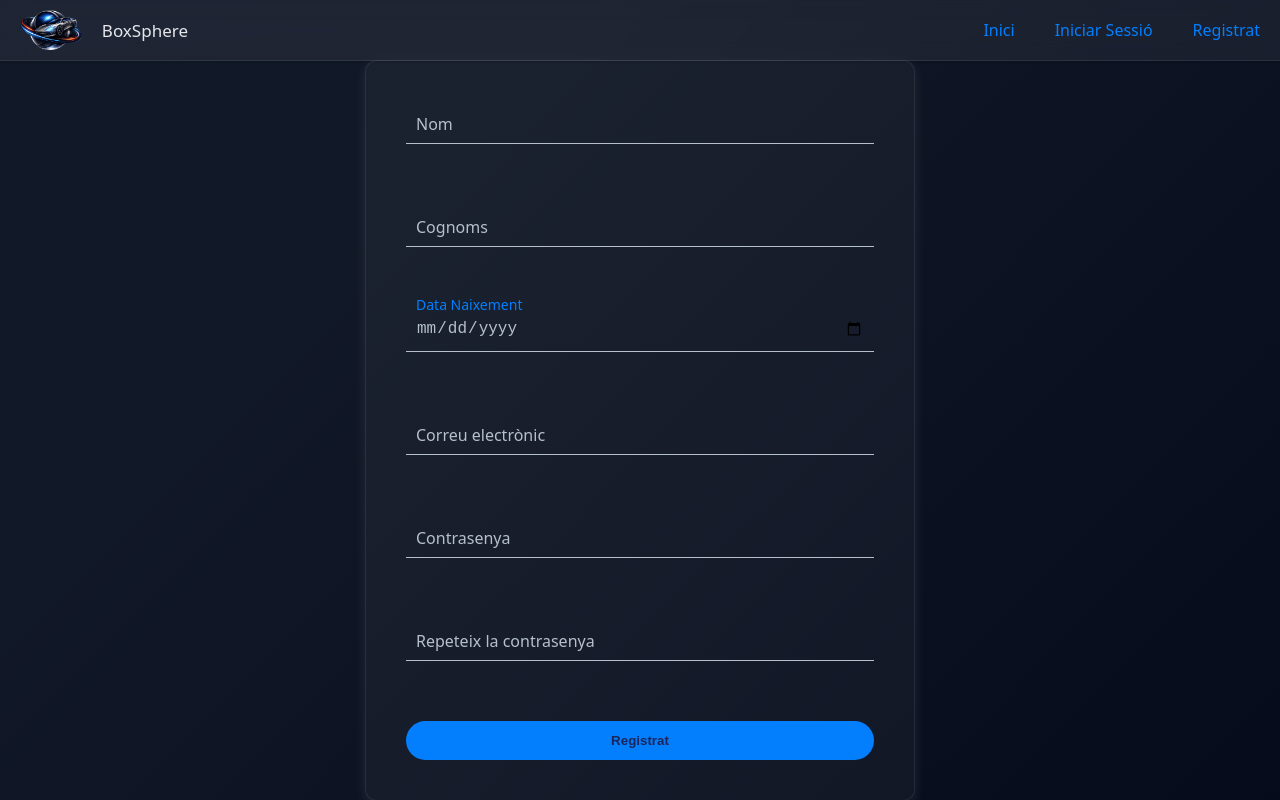
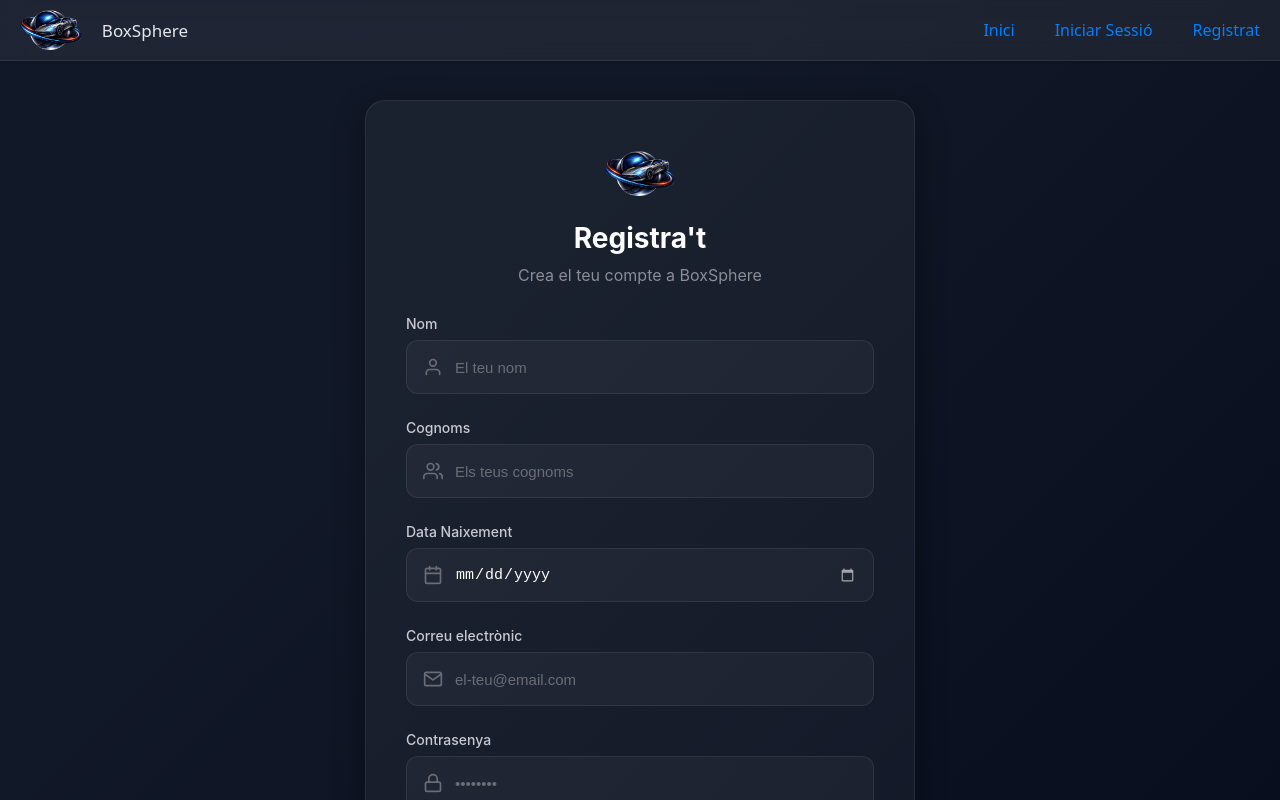
Before and after one commit to Aitor-Salido/projecte-Aitor, a React (Vite) app in the folder projecte-Aitor-Final/: page /registrat in a window 1280 px wide. Shown: the top 800 px of the page. Built offline with nearby package versions, Linux system fonts and the light colour scheme; no server answers.

Commit message:
new login and sigin

```diff
--- a/projecte-Aitor-Final/src/components/Iniciar_Sessio/IniciarSessio.jsx
+++ b/projecte-Aitor-Final/src/components/Iniciar_Sessio/IniciarSessio.jsx
@@ -1,8 +1,8 @@
 import { useState } from "react";
-import { useNavigate } from "react-router-dom";
+import { useNavigate, Link } from "react-router-dom";
 import styles from "./IniciarSessio.module.css";
-import {Form, Button, Label, Input, FormGroup} from 'reactstrap';
-import {httpRequest} from '../httpRequestUtils';
+import { Form, Button, Label, Input, FormGroup } from 'reactstrap';
+import { httpRequest } from '../httpRequestUtils';
 
 function Iniciar_Sessio({ onLoginSuccess }) {
   const [email, setEmail] = useState("");
@@ -31,30 +31,56 @@ function Iniciar_Sessio({ onLoginSuccess }) {
   return (
     <div className={styles.contenidorPrincipal}>
       <div className={styles.formulari_IS_Conetnidor}>
-        <Form onSubmit={enviar} className={styles.formulari_IS}>
+
+        {/* Cabecera con Logo, Título y Subtítulo */}
+        <div className={styles.header}>
+          {/* Sustituye la ruta del src por la de tu imagen del coche/planeta */}
+          <img src="./img/logo_Box.png" alt="BoxSphere Logo" className={styles.logo} />
+          <h1 className={styles.title}>Iniciar sessió</h1>
+          <p className={styles.subtitle}>Benvingut/da de nou a BoxSphere</p>
+        </div>
+
+        <Form onSubmit={enviar} className={styles.formulari_IS} noValidate>
           <FormGroup className={styles.conetnidorAux}>
+            <Label htmlFor="email" className={styles.label}>Correu electrònic</Label>
+            <div className={styles.inputWrapper}>
+              {/* Icono de Email */}
+              <svg className={styles.icon} viewBox="0 0 24 24" fill="none" stroke="currentColor" strokeWidth="2" strokeLinecap="round" strokeLinejoin="round"><path d="M4 4h16c1.1 0 2 .9 2 2v12c0 1.1-.9 2-2 2H4c-1.1 0-2-.9-2-2V6c0-1.1.9-2 2-2z"></path><polyline points="22,6 12,13 2,6"></polyline></svg>
               <Input
                 type="email"
                 id="email"
                 value={email}
-              placeholder=" "
+                placeholder="el-teu@email.com"
                 onChange={(e) => setEmail(e.target.value)}
+                className={styles.input}
               />
-            <Label htmlFor="email">Correu electrònic</Label>
+            </div>
           </FormGroup>
 
           <FormGroup className={styles.conetnidorAux}>
+            <Label htmlFor="contra" className={styles.label}>Contrasenya</Label>
+            <div className={styles.inputWrapper}>
+              {/* Icono de Candado */}
+              <svg className={styles.icon} viewBox="0 0 24 24" fill="none" stroke="currentColor" strokeWidth="2" strokeLinecap="round" strokeLinejoin="round"><rect x="3" y="11" width="18" height="11" rx="2" ry="2"></rect><path d="M7 11V7a5 5 0 0 1 10 0v4"></path></svg>
               <Input
                 type="password"
                 id="contra"
                 value={contra}
-              placeholder=" "
+                placeholder="••••••••"
                 onChange={(e) => setContra(e.target.value)}
+                className={styles.input}
               />
-            <Label htmlFor="contra">Contrasenya</Label>
+              {/* Icono de Ojo cerrado */}
+              <svg className={styles.iconRight} viewBox="0 0 24 24" fill="none" stroke="currentColor" strokeWidth="2" strokeLinecap="round" strokeLinejoin="round"><path d="M17.94 17.94A10.07 10.07 0 0 1 12 20c-7 0-11-8-11-8a18.45 18.45 0 0 1 5.06-5.94M9.9 4.24A9.12 9.12 0 0 1 12 4c7 0 11 8 11 8a18.5 18.5 0 0 1-2.16 3.19m-6.72-1.07a3 3 0 1 1-4.24-4.24"></path><line x1="1" y1="1" x2="23" y2="23"></line></svg>
+            </div>
+            <Link className={styles.linkForgot} to="/">Has oblidat la contrasenya?</Link>
           </FormGroup>
 
-          <Button type="submit" className={styles.button}>Iniciar Sessió</Button>
+          <Button type="submit" className={styles.button}>Iniciar sessió</Button>
+
+          <div className={styles.footerText}>
+            No tens compte? <Link className={styles.link} to="/registrat">Registra't</Link>
+          </div>
         </Form>
       </div>
     </div>
--- a/projecte-Aitor-Final/src/components/Iniciar_Sessio/IniciarSessio.module.css
+++ b/projecte-Aitor-Final/src/components/Iniciar_Sessio/IniciarSessio.module.css
@@ -3,97 +3,181 @@
   justify-content: center;
   align-items: center;
   min-height: calc(100vh - 60px);
+  font-family: -apple-system, BlinkMacSystemFont, "Segoe UI", Roboto, Helvetica, Arial, sans-serif;
 }
 
 .formulari_IS_Conetnidor {
-  width: 550px;
-  height: auto;
-      background: rgba(255, 255, 255, 0.04);
-    border: 1px solid rgba(255, 255, 255, 0.08);
-    border-radius: 12px;
-  padding: 40px;
-  border-radius: 12px;
-  box-shadow: 0 4px 12px rgba(149, 149, 149, 0.162);
+  width: 480px;
+  background: rgba(255, 255, 255, 0.04);
+  border: 1px solid rgba(255, 255, 255, 0.08);
+  border-radius: 20px;
+  padding: 50px 40px;
+  box-shadow: 0 10px 30px rgba(0, 0, 0, 0.4);
   display: flex;
   flex-direction: column;
   gap: 30px;
   box-sizing: border-box;
+}
 
+.header {
+  display: flex;
+  flex-direction: column;
+  align-items: center;
+  text-align: center;
+  gap: 10px;
+}
+
+.logo {
+  width: 70px;
+  height: auto;
+  margin-bottom: 15px;
+}
+
+.title {
+  color: #ffffff;
+  font-size: 28px;
+  font-weight: 700;
+  margin: 0;
+}
+
+.subtitle {
+  color: #8b8d97;
+  font-size: 16px;
+  margin: 0;
 }
 
 .formulari_IS {
   display: flex;
   flex-direction: column;
-  gap: 30px;
+  gap: 25px;
 }
-/* ------------------------------------------------------------------------------------------------------------------------------------------------------------- */
 
-/*                                                   He buscat un css en una web que hem feia aquest efecte                                                       */
 .conetnidorAux {
   position: relative;
   width: 100%;
+  display: flex;
+  flex-direction: column;
+  gap: 8px;
+  margin-bottom: 0 !important;
 }
 
-.conetnidorAux input {
-  width: 100%;
-  padding: 12px 10px;
-  font-size: 16px;
-  border: none;
-  border-bottom: 1px solid var(--text-secondary);
-  outline: none;
-  box-sizing: border-box;
-  transition: border-bottom 0.2s ease;
-  background: transparent;
-  margin-bottom: 30px;
-  color: var(--text-secondary);
+.label {
+  color: #c9c9d1;
+  font-size: 14px;
+  font-weight: 500;
+  margin: 0;
 }
 
-.conetnidorAux label {
-  position: absolute;
-  top: 12px;
-  left: 10px;
-  font-size: 16px;
-  color: var(--text-secondary);
-  pointer-events: none;
-  transition: transform 0.2s ease, font-size 0.2s ease, color 0.2s ease;
+.inputWrapper {
+  display: flex;
+  align-items: center;
+  background: rgba(255, 255, 255, 0.04);
+  border: 1px solid rgba(255, 255, 255, 0.08);
+  border-radius: 12px;
+  padding: 0 16px;
+  height: 52px;
+  transition: border-color 0.3s ease;
 }
 
-.conetnidorAux input:focus + label,
-.conetnidorAux input:not(:placeholder-shown) + label {
-  transform: translateY(-24px);
-  font-size: 14px;
-  color:  var(--accent-blue);
-  font-weight: 500;
+.inputWrapper:focus-within {
+  border-color: var(--accent-blue);
 }
 
-.conetnidorAux::after {
-  content: "";
-  position: absolute;
-  left: 0;
-  bottom: 0;
-  height: 2px;
-  width: 0;
-  background-color: var(--accent-blue);
-  transition: width 0.2s ease;
+.input {
+  color: #ffffff;
+  width: 100%;
+  height: 100%;
+  box-shadow: none ;
+  padding: 0 ;
+  font-size: 15px;
 }
 
-.conetnidorAux input:focus ~ ::after {
-  width: 100%;
+.input,
+.input:focus,
+.input:active {
+  background: transparent !important;
+  border: none !important;
+  box-shadow: none !important;
+  outline: none !important;
 }
 
-/* ------------------------------------------------------------------------------------------------------------------------------------------------------------- */
+input:-webkit-autofill,
+input:-webkit-autofill:hover,
+input:-webkit-autofill:focus,
+input:-webkit-autofill:active {
+  -webkit-box-shadow: 0 0 0 1000px #23253000 inset !important;
+  box-shadow: 0 0 0 1000px #23253000 inset !important;
+  -webkit-text-fill-color: #ffffff !important;
+  transition: background-color 5000s ease-in-out 0s;
+}
+
+.input::placeholder {
+  color: #6b6d76;
+}
+
+.icon {
+  width: 20px;
+  height: 20px;
+  color: #6b6d76;
+  margin-right: 12px;
+  flex-shrink: 0;
+}
+
+.iconRight {
+  width: 20px;
+  height: 20px;
+  color: #6b6d76;
+  margin-left: 12px;
+  cursor: pointer;
+  flex-shrink: 0;
+}
 
 .button {
-  padding: 12px;
+  margin-top: 15px;
+  padding: 14px;
   background-color: var(--accent-blue);
-  color: var(--text-dark);
-  font-weight: 900;
+  color: #ffffff;
+  font-weight: 600;
+  font-size: 16px;
   border: none;
   border-radius: 9999px;
   cursor: pointer;
   transition: background-color 0.2s ease;
+  width: 100%;
 }
 
-.button:hover {
-  background-color: var(--accent-blue-hover);
+.button:hover, .button:focus {
+  background-color: var(--accent-blue);
+  outline: none;
 }
+
+.linkForgot {
+  color: var(--accent-blue);
+  text-decoration: none;
+  font-size: 14px;
+  font-weight: 500;
+  margin-top: 6px;
+  align-self: flex-start;
+}
+
+.linkForgot:hover {
+  text-decoration: underline;
+}
+
+.footerText {
+  text-align: center;
+  color: #8b8d97;
+  font-size: 15px;
+  margin-top: 5px;
+}
+
+.link {
+  color: var(--accent-blue);
+  text-decoration: none;
+  font-weight: 600;
+  margin-left: 5px;
+}
+
+.link:hover {
+  text-decoration: underline;
+}
--- a/projecte-Aitor-Final/src/components/Nav_Bar/Navbar.jsx
+++ b/projecte-Aitor-Final/src/components/Nav_Bar/Navbar.jsx
@@ -7,8 +7,8 @@ export default function Navbar(props) {
   return (
     <nav className={styles.navbar}>
       <div className={styles.contenidorLogo}>
-          <img src="./img/logo_Box.png" className={styles.imatgeLogo}></img>
-          <p>BoxSphere</p>
+        <img src="./img/logo_Box.png" className={styles.imatgeLogo}></img>
+        <p>BoxSphere</p>
       </div>
       <div>
               <Link className={styles.link} to="/">Inici</Link>
--- a/projecte-Aitor-Final/src/components/Registrat/Registrat.jsx
+++ b/projecte-Aitor-Final/src/components/Registrat/Registrat.jsx
@@ -1,5 +1,7 @@
 import { useState } from "react";
+import { useNavigate, Link } from "react-router-dom";
 import styles from "./Registrat.module.css";
+import { Form, Button, Label, Input, FormGroup } from 'reactstrap';
 import { httpRequest } from '../httpRequestUtils';
 
 function Registrar() {
@@ -9,9 +11,8 @@ function Registrar() {
   const [email, setEmail] = useState("");
   const [contra, setContra] = useState("");
   const [rep_contra, setRep_contra] = useState("");
-
-  // Control de errores visuales
   const [errors, setErrors] = useState({});
+  const navigate = useNavigate();
 
   const validarFormulario = () => {
     const emailRegex = /^[^\s@]+@[^\s@]+\.[^\s@]+$/;
@@ -34,24 +35,21 @@ function Registrar() {
     e.preventDefault();
 
     if (validarFormulario()) {
-      const signInData = { nom, cognoms, data_nei, email, contra, rep_contra};
+      const signInData = { nom, cognoms, data_nei, email, contra, rep_contra };
 
       httpRequest('http://localhost/Projecte_Backend/register/register.php', 'POST', signInData)
         .then(res => {
-          console.log("Registre completat amb èxit!", res);
-          setNom(""); setCognoms(""); setData_nei(""); setEmail(""); setContra(""), setRep_contra("");
+          setNom(""); setCognoms(""); setData_nei(""); setEmail(""); setContra(""); setRep_contra("");
+          navigate('/');
         })
         .catch(err => {
-          console.error("Error al registrar:", err);
+          console.error(err);
         });
-    } else {
-      console.log("Revisa els camps en vermell.");
     }
   };
 
   const handleChange = (setter, campo, valor) => {
     setter(valor);
-    // Quita la alerta roja en cuanto el usuario empieza a escribir de nuevo
     if (errors[campo]) {
       setErrors(prev => ({ ...prev, [campo]: false }));
     }
@@ -60,88 +58,116 @@ function Registrar() {
   return (
     <div className={styles.contenidorPrincipal}>
       <div className={styles.formulari_IS_Conetnidor}>
-        <form onSubmit={enviar} className={styles.formulari_IS}>
 
-          <div className={styles.conetnidorAux}>
-            <input
+        <div className={styles.header}>
+          <img src="./img/logo_Box.png" alt="BoxSphere Logo" className={styles.logo} />
+          <h1 className={styles.title}>Registra't</h1>
+          <p className={styles.subtitle}>Crea el teu compte a BoxSphere</p>
+        </div>
+
+        <Form onSubmit={enviar} className={styles.formulari_IS} noValidate>
+
+          <FormGroup className={styles.conetnidorAux}>
+            <Label htmlFor="nom" className={styles.label} style={errors.nom ? { color: '#e74c3c' } : {}}>Nom</Label>
+            <div className={styles.inputWrapper} style={errors.nom ? { borderColor: '#e74c3c' } : {}}>
+              <svg className={styles.icon} viewBox="0 0 24 24" fill="none" stroke="currentColor" strokeWidth="2" strokeLinecap="round" strokeLinejoin="round"><path d="M20 21v-2a4 4 0 0 0-4-4H8a4 4 0 0 0-4 4v2"></path><circle cx="12" cy="7" r="4"></circle></svg>
+              <Input
                 type="text"
                 id="nom"
                 value={nom}
-              placeholder=" "
+                placeholder="El teu nom"
                 onChange={(e) => handleChange(setNom, 'nom', e.target.value)}
-              style={errors.nom ? { borderBottomColor: '#e74c3c' } : {}}
+                className={styles.input}
               />
-            <label htmlFor="nom" style={errors.nom ? { color: '#e74c3c' } : {}}>Nom</label>
+            </div>
             {errors.nom && <span className={styles.errorText}>El nom és obligatori.</span>}
-          </div>
+          </FormGroup>
 
-          <div className={styles.conetnidorAux}>
-            <input
+          <FormGroup className={styles.conetnidorAux}>
+            <Label htmlFor="cognoms" className={styles.label} style={errors.cognoms ? { color: '#e74c3c' } : {}}>Cognoms</Label>
+            <div className={styles.inputWrapper} style={errors.cognoms ? { borderColor: '#e74c3c' } : {}}>
+              <svg className={styles.icon} viewBox="0 0 24 24" fill="none" stroke="currentColor" strokeWidth="2" strokeLinecap="round" strokeLinejoin="round"><path d="M17 21v-2a4 4 0 0 0-4-4H5a4 4 0 0 0-4 4v2"></path><circle cx="9" cy="7" r="4"></circle><path d="M23 21v-2a4 4 0 0 0-3-3.87"></path><path d="M16 3.13a4 4 0 0 1 0 7.75"></path></svg>
+              <Input
                 type="text"
                 id="cognoms"
                 value={cognoms}
-              placeholder=" "
+                placeholder="Els teus cognoms"
                 onChange={(e) => handleChange(setCognoms, 'cognoms', e.target.value)}
-              style={errors.cognoms ? { borderBottomColor: '#e74c3c' } : {}}
+                className={styles.input}
               />
-            <label htmlFor="cognoms" style={errors.cognoms ? { color: '#e74c3c' } : {}}>Cognoms</label>
+            </div>
             {errors.cognoms && <span className={styles.errorText}>Els cognoms són obligatoris.</span>}
-          </div>
+          </FormGroup>
 
-          <div className={styles.conetnidorAux}>
-            <input
+          <FormGroup className={styles.conetnidorAux}>
+            <Label htmlFor="data_nei" className={styles.label} style={errors.data_nei ? { color: '#e74c3c' } : {}}>Data Naixement</Label>
+            <div className={styles.inputWrapper} style={errors.data_nei ? { borderColor: '#e74c3c' } : {}}>
+              <svg className={styles.icon} viewBox="0 0 24 24" fill="none" stroke="currentColor" strokeWidth="2" strokeLinecap="round" strokeLinejoin="round"><rect x="3" y="4" width="18" height="18" rx="2" ry="2"></rect><line x1="16" y1="2" x2="16" y2="6"></line><line x1="8" y1="2" x2="8" y2="6"></line><line x1="3" y1="10" x2="21" y2="10"></line></svg>
+              <Input
                 type="date"
                 id="data_nei"
                 value={data_nei}
-              placeholder=" "
                 onChange={(e) => handleChange(setData_nei, 'data_nei', e.target.value)}
-              style={errors.data_nei ? { borderBottomColor: '#e74c3c' } : {}}
+                className={styles.input}
               />
-            <label htmlFor="data_nei" style={errors.data_nei ? { color: '#e74c3c' } : {}}>Data Naixement</label>
+            </div>
             {errors.data_nei && <span className={styles.errorText}>La data és obligatòria.</span>}
-          </div>
+          </FormGroup>
 
-          <div className={styles.conetnidorAux}>
-            <input
-              type="text"
+          <FormGroup className={styles.conetnidorAux}>
+            <Label htmlFor="email" className={styles.label} style={errors.email ? { color: '#e74c3c' } : {}}>Correu electrònic</Label>
+            <div className={styles.inputWrapper} style={errors.email ? { borderColor: '#e74c3c' } : {}}>
+              <svg className={styles.icon} viewBox="0 0 24 24" fill="none" stroke="currentColor" strokeWidth="2" strokeLinecap="round" strokeLinejoin="round"><path d="M4 4h16c1.1 0 2 .9 2 2v12c0 1.1-.9 2-2 2H4c-1.1 0-2-.9-2-2V6c0-1.1.9-2 2-2z"></path><polyline points="22,6 12,13 2,6"></polyline></svg>
+              <Input
+                type="email"
                 id="email"
                 value={email}
-              placeholder=" "
+                placeholder="el-teu@email.com"
                 onChange={(e) => handleChange(setEmail, 'email', e.target.value)}
-              style={errors.email ? { borderBottomColor: '#e74c3c' } : {}}
+                className={styles.input}
               />
-            <label htmlFor="email" style={errors.email ? { color: '#e74c3c' } : {}}>Correu electrònic</label>
+            </div>
             {errors.email && <span className={styles.errorText}>Introdueix un correu vàlid.</span>}
-          </div>
+          </FormGroup>
 
-          <div className={styles.conetnidorAux}>
-            <input
+          <FormGroup className={styles.conetnidorAux}>
+            <Label htmlFor="contra" className={styles.label} style={errors.contra ? { color: '#e74c3c' } : {}}>Contrasenya</Label>
+            <div className={styles.inputWrapper} style={errors.contra ? { borderColor: '#e74c3c' } : {}}>
+              <svg className={styles.icon} viewBox="0 0 24 24" fill="none" stroke="currentColor" strokeWidth="2" strokeLinecap="round" strokeLinejoin="round"><rect x="3" y="11" width="18" height="11" rx="2" ry="2"></rect><path d="M7 11V7a5 5 0 0 1 10 0v4"></path></svg>
+              <Input
                 type="password"
                 id="contra"
                 value={contra}
-              placeholder=" "
+                placeholder="••••••••"
                 onChange={(e) => handleChange(setContra, 'contra', e.target.value)}
-              style={errors.contra ? { borderBottomColor: '#e74c3c' } : {}}
+                className={styles.input}
               />
-            <label htmlFor="contra" style={errors.contra ? { color: '#e74c3c' } : {}}>Contrasenya</label>
+            </div>
             {errors.contra && <span className={styles.errorText}>Mín. 8 caràcters, 1 maj, 1 min, 1 núm, 1 símbol.</span>}
-          </div>
+          </FormGroup>
 
-          <div className={styles.conetnidorAux}>
-            <input
+          <FormGroup className={styles.conetnidorAux}>
+            <Label htmlFor="rep_contra" className={styles.label} style={errors.rep_contra ? { color: '#e74c3c' } : {}}>Repeteix la contrasenya</Label>
+            <div className={styles.inputWrapper} style={errors.rep_contra ? { borderColor: '#e74c3c' } : {}}>
+              <svg className={styles.icon} viewBox="0 0 24 24" fill="none" stroke="currentColor" strokeWidth="2" strokeLinecap="round" strokeLinejoin="round"><rect x="3" y="11" width="18" height="11" rx="2" ry="2"></rect><path d="M7 11V7a5 5 0 0 1 10 0v4"></path></svg>
+              <Input
                 type="password"
                 id="rep_contra"
                 value={rep_contra}
-              placeholder=" "
+                placeholder="••••••••"
                 onChange={(e) => handleChange(setRep_contra, 'rep_contra', e.target.value)}
-              style={errors.rep_contra ? { borderBottomColor: '#e74c3c' } : {}}
+                className={styles.input}
               />
-            <label htmlFor="rep_contra" style={errors.rep_contra ? { color: '#e74c3c' } : {}}>Repeteix la contrasenya</label>
+            </div>
             {errors.rep_contra && <span className={styles.errorText}>La contrasenya no coincideix.</span>}
+          </FormGroup>
+
+          <Button type="submit" className={styles.button}>Registrar-se</Button>
+
+          <div className={styles.footerText}>
+            Ja tens compte? <Link className={styles.link} to="/iniciar_sessio">Inicia sessió</Link>
           </div>
-
-          <button type="submit">Registrat</button>
-        </form>
+        </Form>
       </div>
     </div>
   );
--- a/projecte-Aitor-Final/src/components/Registrat/Registrat.module.css
+++ b/projecte-Aitor-Final/src/components/Registrat/Registrat.module.css
@@ -3,104 +3,172 @@
   justify-content: center;
   align-items: center;
   min-height: calc(100vh - 60px);
+  font-family: -apple-system, BlinkMacSystemFont, "Segoe UI", Roboto, Helvetica, Arial, sans-serif;
+  padding: 40px 0;
 }
 
 .formulari_IS_Conetnidor {
   width: 550px;
-  height: auto;
   background: rgba(255, 255, 255, 0.04);
   border: 1px solid rgba(255, 255, 255, 0.08);
-  border-radius: 12px;
-  padding: 40px;
-  box-shadow: 0 4px 12px rgba(149, 149, 149, 0.162);
+  border-radius: 20px;
+  padding: 50px 40px;
+  box-shadow: 0 10px 30px rgba(0, 0, 0, 0.4);
   display: flex;
   flex-direction: column;
   gap: 30px;
   box-sizing: border-box;
+}
 
+.header {
+  display: flex;
+  flex-direction: column;
+  align-items: center;
+  text-align: center;
+  gap: 10px;
+}
+
+.logo {
+  width: 70px;
+  height: auto;
+  margin-bottom: 15px;
+}
+
+.title {
+  color: #ffffff;
+  font-size: 28px;
+  font-weight: 700;
+  margin: 0;
+}
+
+.subtitle {
+  color: #8b8d97;
+  font-size: 16px;
+  margin: 0;
 }
 
 .formulari_IS {
   display: flex;
   flex-direction: column;
-  gap: 30px;
+  gap: 25px;
 }
-/* ------------------------------------------------------------------------------------------------------------------------------------------------------------- */
 
-/*                                                   He buscat un css en una web que hem feia aquest efecte                                                       */
 .conetnidorAux {
   position: relative;
   width: 100%;
+  display: flex;
+  flex-direction: column;
+  gap: 8px;
+  margin-bottom: 0 !important;
 }
 
-.conetnidorAux input {
-  width: 100%;
-  padding: 12px 10px;
-  font-size: 16px;
-  border: none;
-  border-bottom: 1px solid  var(--text-secondary);
-  outline: none;
-  box-sizing: border-box;
-  transition: border-bottom 0.2s ease;
-  background: transparent;
-  margin-bottom: 30px;
-  color: var(--text-secondary);
+.label {
+  color: #c9c9d1;
+  font-size: 14px;
+  font-weight: 500;
+  margin: 0;
 }
 
-.conetnidorAux label {
-  position: absolute;
-  top: 12px;
-  left: 10px;
-  font-size: 16px;
-  color: var(--text-secondary);
-  pointer-events: none;
-  transition: transform 0.2s ease, font-size 0.2s ease, color 0.2s ease;
+.inputWrapper {
+  display: flex;
+  align-items: center;
+  background: rgba(255, 255, 255, 0.04);
+  border: 1px solid rgba(255, 255, 255, 0.08);
+  border-radius: 12px;
+  padding: 0 16px;
+  height: 52px;
+  transition: border-color 0.3s ease;
 }
 
-.conetnidorAux input:focus + label,
-.conetnidorAux input:not(:placeholder-shown) + label {
-  transform: translateY(-24px);
-  font-size: 14px;
-  color: var(--accent-blue);
-  font-weight: 500;
+.inputWrapper:focus-within {
+  border-color: var(--accent-blue);
 }
 
-.conetnidorAux::after {
-  content: "";
-  position: absolute;
-  left: 0;
-  bottom: 0;
-  height: 2px;
-  width: 0;
-  background-color: var(--accent-blue);
-  transition: width 0.2s ease;
+.input {
+  color: #ffffff;
+  width: 100%;
+  height: 100%;
+  box-shadow: none;
+  padding: 0;
+  font-size: 15px;
 }
 
-.conetnidorAux input:focus ~ ::after {
-  width: 100%;
+.input,
+.input:focus,
+.input:active {
+  background: transparent !important;
+  border: none !important;
+  box-shadow: none !important;
+  outline: none !important;
 }
 
-/* ------------------------------------------------------------------------------------------------------------------------------------------------------------- */
+input:-webkit-autofill,
+input:-webkit-autofill:hover,
+input:-webkit-autofill:focus,
+input:-webkit-autofill:active {
+  -webkit-box-shadow: 0 0 0 1000px #23253000 inset !important;
+  box-shadow: 0 0 0 1000px #23253000 inset !important;
+  -webkit-text-fill-color: #ffffff !important;
+  transition: background-color 5000s ease-in-out 0s;
+}
 
-button {
-  padding: 12px;
+.input::placeholder {
+  color: #6b6d76;
+}
+
+.input[type="date"]::-webkit-calendar-picker-indicator {
+  filter: invert(1);
+  opacity: 0.6;
+  cursor: pointer;
+}
+
+.icon {
+  width: 20px;
+  height: 20px;
+  color: #6b6d76;
+  margin-right: 12px;
+  flex-shrink: 0;
+}
+
+.button {
+  margin-top: 15px;
+  padding: 14px;
   background-color: var(--accent-blue);
-  color: var(--text-dark);
-  font-weight: 900;
+  color: #ffffff;
+  font-weight: 600;
+  font-size: 16px;
   border: none;
   border-radius: 9999px;
   cursor: pointer;
   transition: background-color 0.2s ease;
+  width: 100%;
 }
 
-button:hover {
-  background-color: var(--accent-blue-hover);
+.button:hover, .button:focus {
+  background-color: var(--accent-blue);
+  outline: none;
+}
+
+.footerText {
+  text-align: center;
+  color: #8b8d97;
+  font-size: 15px;
+  margin-top: 5px;
+}
+
+.link {
+  color: var(--accent-blue);
+  text-decoration: none;
+  font-weight: 600;
+  margin-left: 5px;
+}
+
+.link:hover {
+  text-decoration: underline;
 }
 
 .errorText {
-  position: absolute;
-  bottom: 8px;
-  left: 10px;
-  font-size: 11px;
+  font-size: 12px;
   color: #e74c3c;
+  margin-top: 2px;
 }
```
Also changed, not shown: 1 other file (tests, documents, lock files or other folders). Lines whose indentation alone changed are shown as unchanged.
